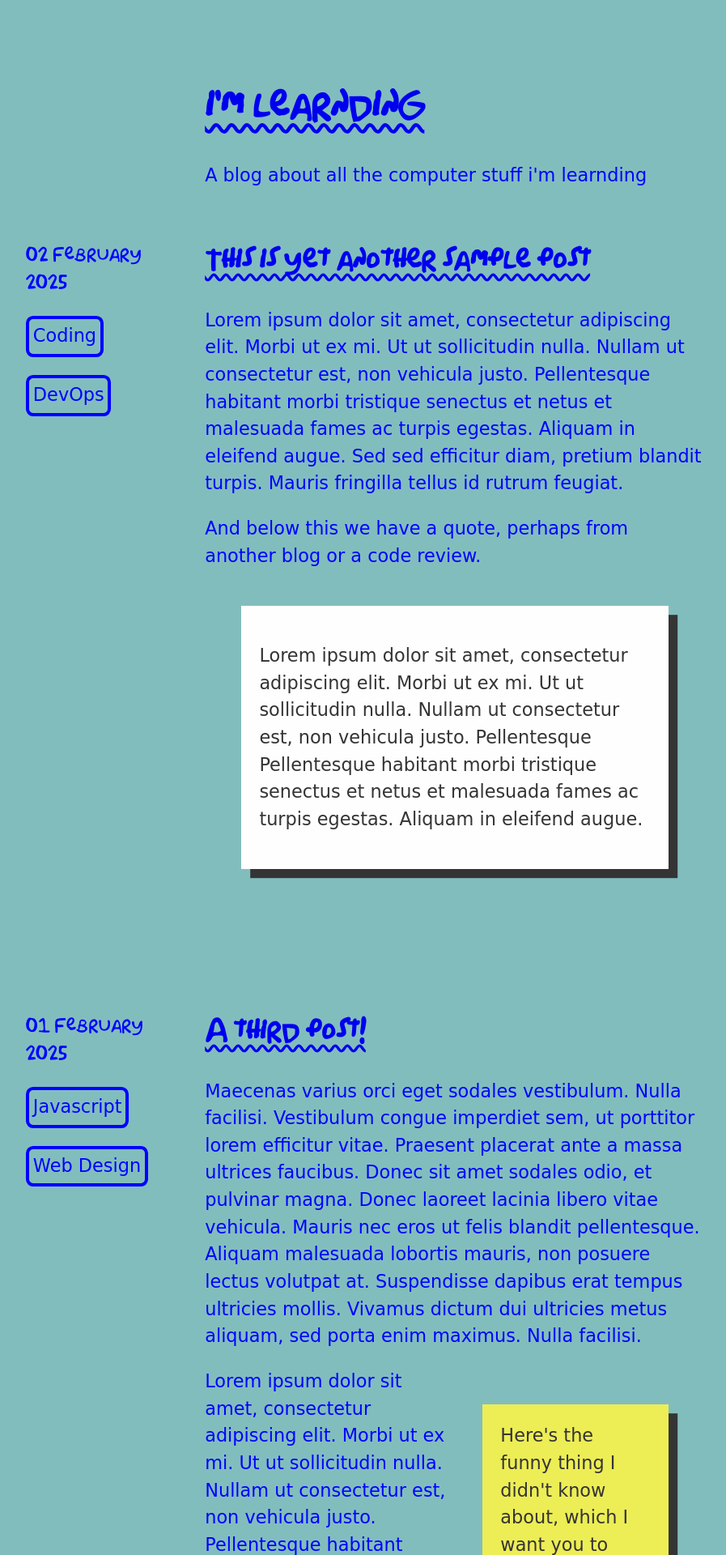
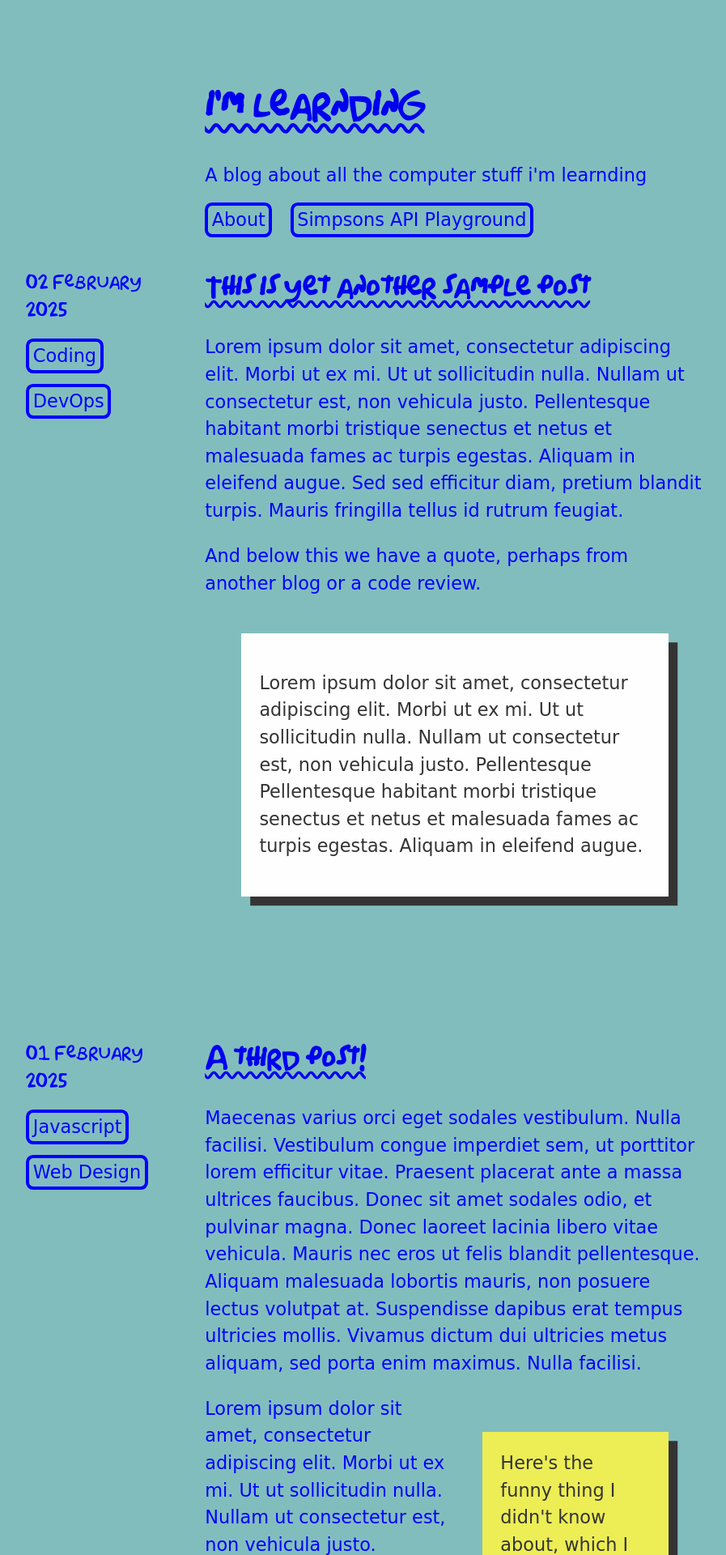
Before and after one commit to jkwlsn/im-learnding, a Jekyll site: the page built from index.html, in a window 1280 px wide. Shown: the part 962-2882 px from the top of the page at 81% size, without its empty margins (78-975 px from the left). Built offline with Jekyll 4.4.1, drawn with Linux system fonts in a browser that asks for light colours.

Commit message:
Adds site nav bar and css

```diff
--- a/_includes/site_header.html
+++ b/_includes/site_header.html
@@ -3,4 +3,10 @@
         <a href="{{ '/' | relative_url |  xml_escape }}">{{ site.title }}</a>
     </h1>
     <p>{{ site.description }}</p>
+    <nav>
+        <ul>
+            <li><a href="{{ '/about.html' | relative_url | xml_escape }}">About</a></li>
+            <li><a href="{{ '/api.html' | relative_url | xml_escape }}">Simpsons API Playground</a></li>
+        </ul>
+    </nav>
 </header>
--- a/assets/css/style.css
+++ b/assets/css/style.css
@@ -108,7 +108,7 @@ main form input, main form label {
     font-family: var(--heading-fonts);
 }
 
-.article-tag-list {
+nav ul, .article-tag-list {
     list-style-type: none;
     margin: 0;
     padding: 0;
@@ -117,13 +117,10 @@ main form input, main form label {
     gap: 1em;
 }
 
-.article-tag-item {
+nav ul li a, .article-tag-item a {
     border: solid 0.2em var(--primary-color);
     padding:0.2em;
     border-radius: 0.4em;
-}
-
-.article-tag-item a {
     text-decoration: none;
     color: var(--primary-color)
 }
@@ -171,7 +168,7 @@ main form input, main form label {
     text-align: center;
 }
 
-::selection {
+::selection, li a:hover {
     background-color:var(--primary-color);
     color: var(--secondary-color);
 }
```
